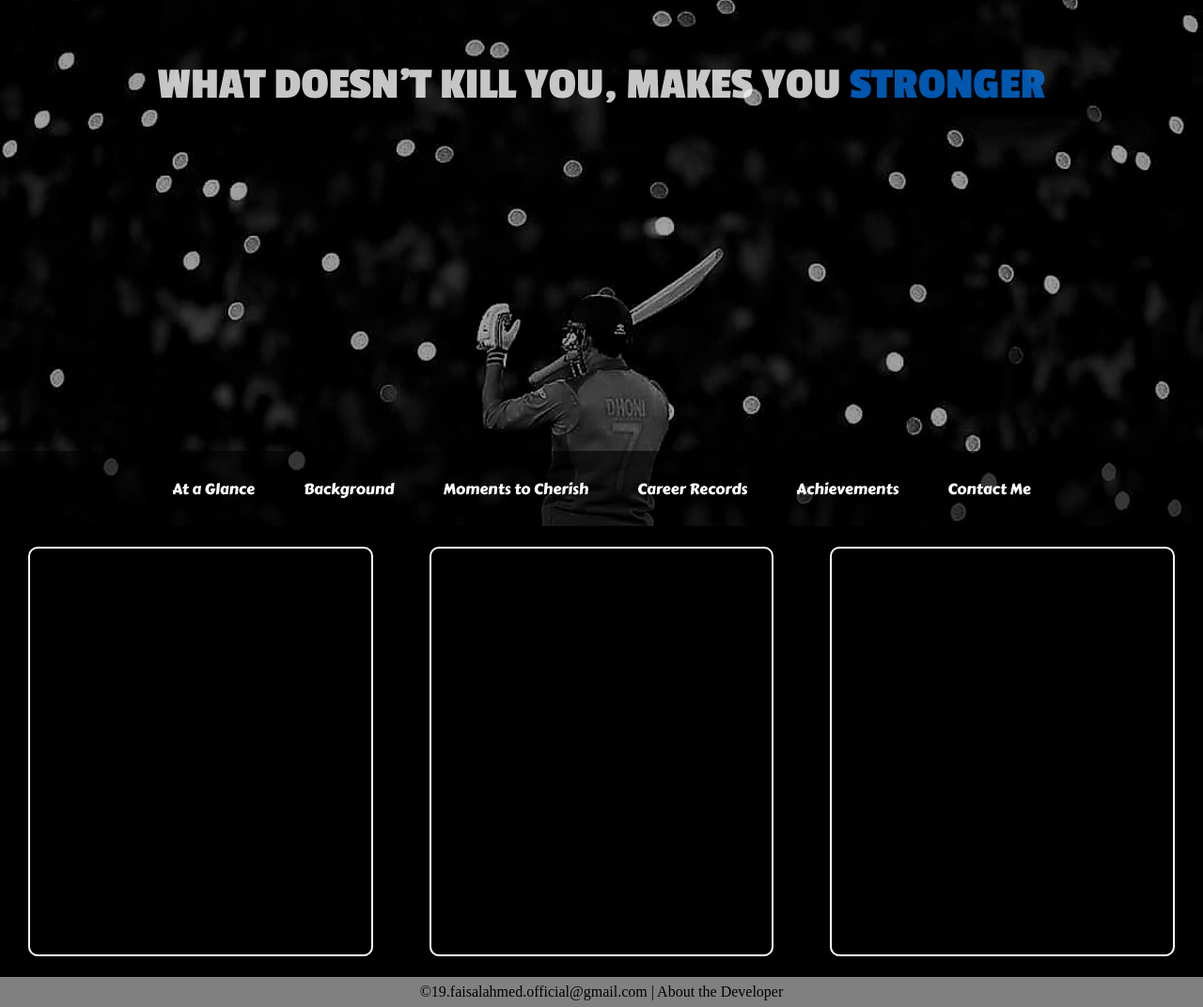
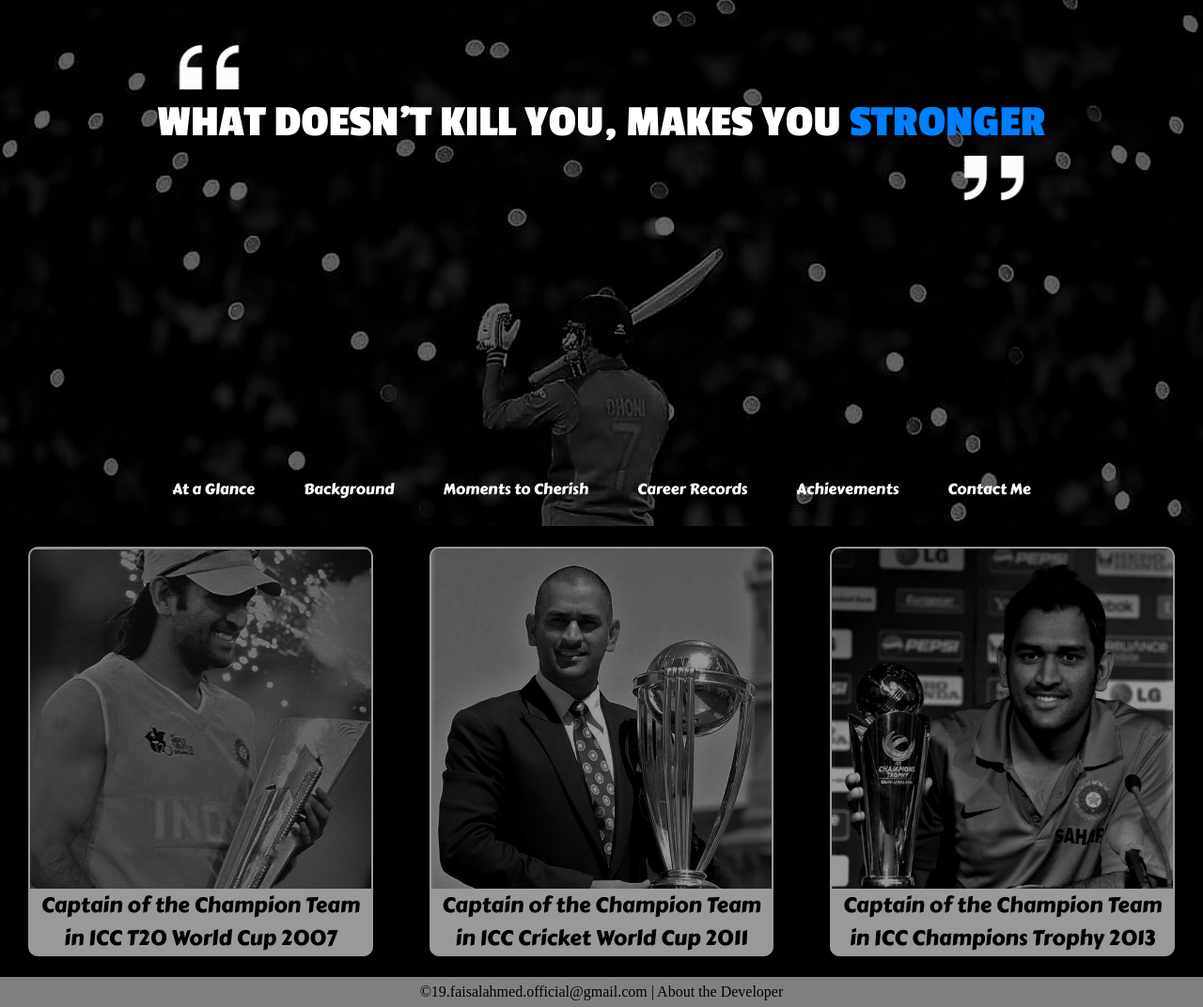
Before and after one commit to f-a-i-s-a-l/MSD-FanPage, a plain HTML site: page index.html in a window 1280 px wide. Shown: the whole page at 94% size. Drawn offline with Linux system fonts and the light colour scheme.

Commit message:
modified  header and completed events section

```diff
--- a/index.html
+++ b/index.html
@@ -14,7 +14,9 @@
     -->
     <section id="main-section">
         <div id="quote">
+            <div id="qOpen" class="quotes"><img src="photos/quotation-open.png" alt="Quotations-Open"></div>
             WHAT DOESN'T KILL YOU, MAKES YOU <span class="higl">STRONGER</span>
+            <div id="qClose" class="quotes"><img src="photos/quotation-close.png" alt="Quotations-Close"></div>
         </div>
     </section>
 
@@ -45,14 +47,20 @@
         Contains the top achievements in the 3 game formats in 3 different divs
     -->
     <section id="bigEvents">
-        <div class="event">
-
+        <div class="event" id="t20">
+            <div class="einfo">
+                Captain of the Champion Team in ICC T20 World Cup 2007
+            </div>
         </div>
-        <div class="event">
-
+        <div class="event" id="wc">
+            <div class="einfo">
+                Captain of the Champion Team in ICC Cricket World Cup 2011
+            </div>
         </div>
-        <div class="event">
-
+        <div class="event" id="ct">
+            <div class="einfo">
+                Captain of the Champion Team in ICC Champions Trophy 2013
+            </div>
         </div>
     </section>
 
--- a/stylesheets/main.css
+++ b/stylesheets/main.css
@@ -38,7 +38,7 @@ body{
     position: absolute;
     height: 35rem;
     width: 100%;
-    opacity: 0.8;
+    opacity: 0.5;
     z-index: -2;
 }
 
@@ -46,14 +46,28 @@ body{
    It also shows some words as highlighted, so they're in a separate class .higl
  */
  #quote{
-     color: rgba(255, 255, 255, 0.776);
+     color: white;
      font-family: 'Passion One', cursive;
      font-size: 3rem;
-     margin-top: 5%;
+     margin-top: 5vh;
  }
  .higl{
-     color: rgba(0, 128, 255, 0.68);
+     color: rgb(0, 128, 255);
  }
+ .quotes{
+     display: flex;
+ }
+ .quotes img{
+    height: 4rem;
+ }
+ #qOpen{
+     justify-content: flex-start;
+     align-items: flex-start;
+ }
+ #qClose {
+    justify-content:flex-end;
+    align-items:flex-end;
+}
 
 
  /*
@@ -69,7 +83,6 @@ body{
 }
 #center-nav::before{
     content: "";
-    background: rgba(0, 0, 0, 0.646);
     height: 5rem;
     width: 100%;
     position: absolute;
@@ -119,8 +132,30 @@ body{
      border: 2px solid white;
      border-radius: 10px;
      margin: 10px 30px;
+     display: flex;
+     justify-content: center;
+     align-items: flex-end;
 }
-
+#t20{
+    background: url("../photos/t20.jpg") no-repeat center center/cover;
+    opacity: 0.6;
+}
+#wc{
+    background: url("../photos/wc2011.jpg") no-repeat center center/cover;
+    opacity: 0.6;
+}
+#ct{
+    background: url("../photos/ct2013.jpg") no-repeat center center/cover;
+    opacity: 0.6;
+}
+.einfo{
+    font-family: 'Carter One', cursive;
+    text-align: center;
+    font-size: 1.4rem;
+    background-color: white;
+    border-bottom-left-radius: 5px;
+    border-bottom-right-radius: 5px;
+}
 
 /*
     =========================== Footer =========================================
```
Also changed, not shown: photos/ct2013.jpg (added), photos/quotation-close.png (added), photos/quotation-open.png (added), photos/t20.jpg (added), photos/wc2011.jpg (added).
